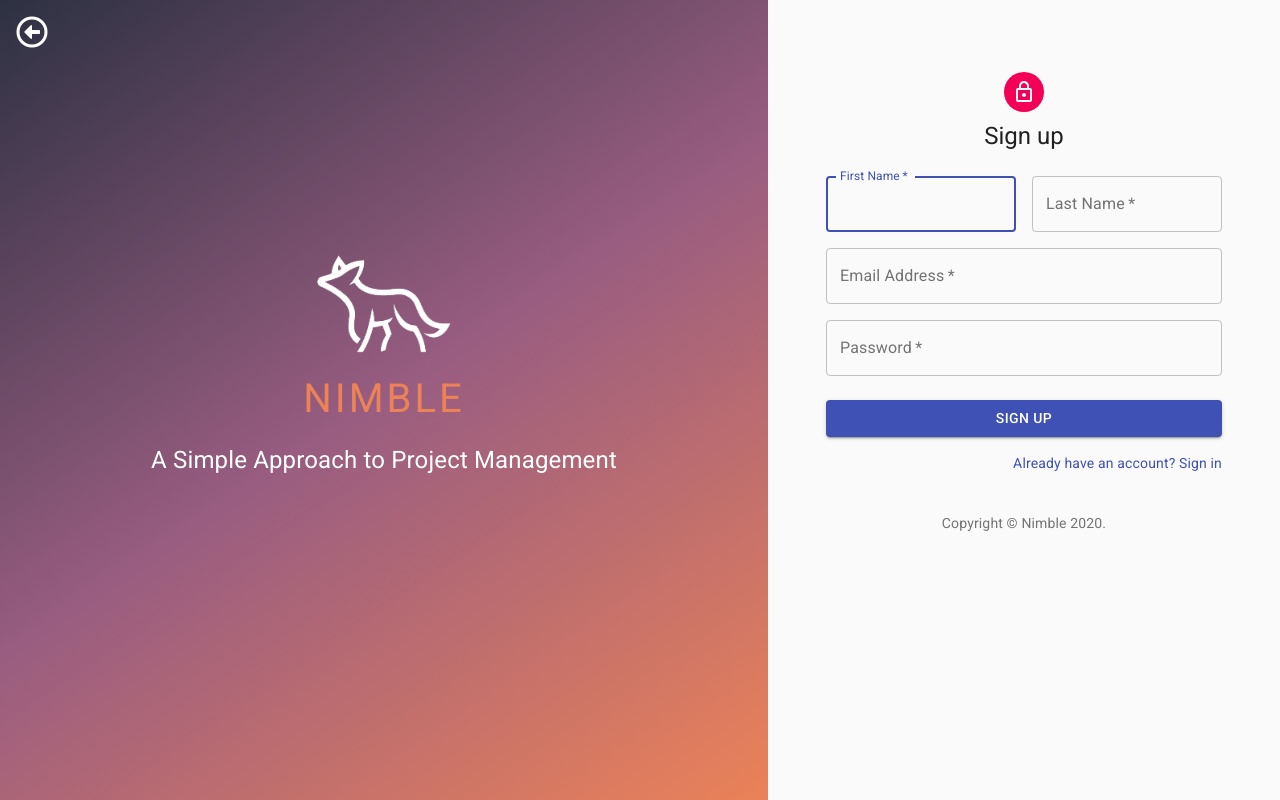
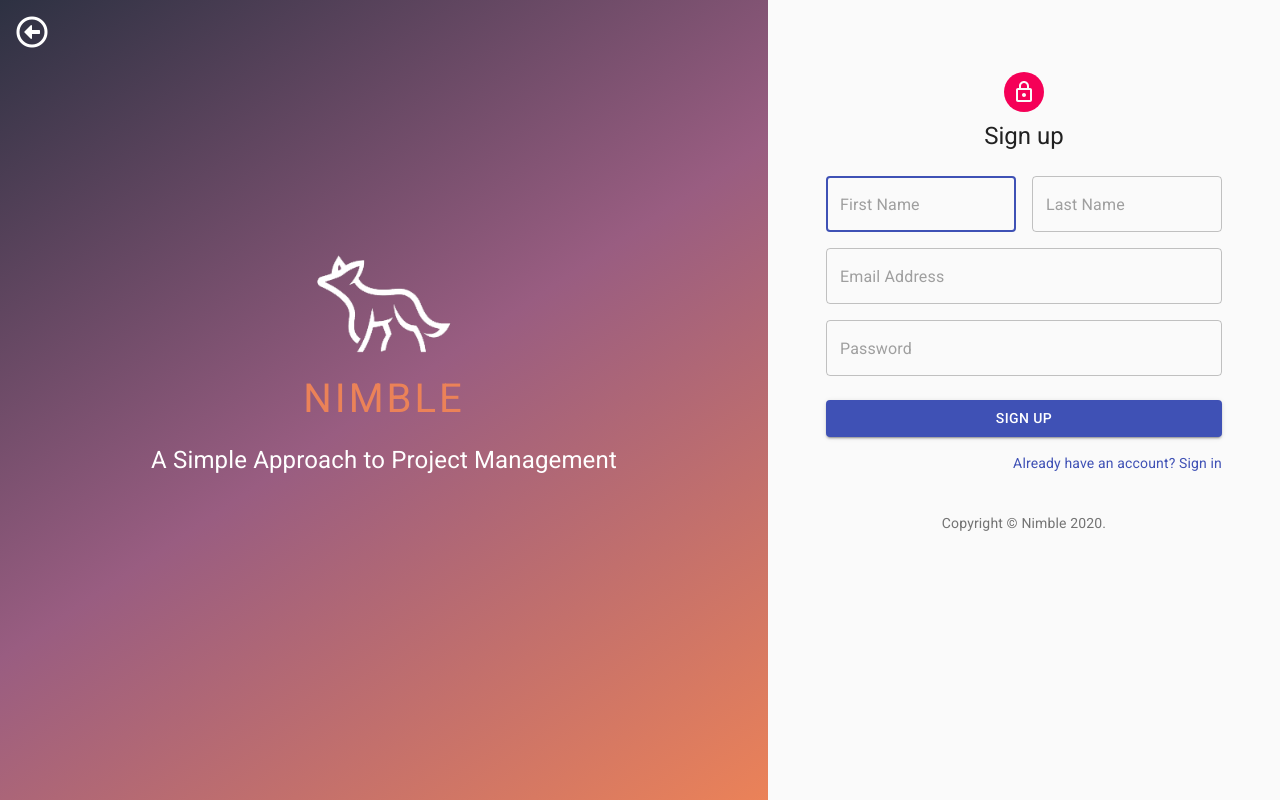
Before and after one commit to motogoozy/nimble, a React (Create React App) app: page /#/register in a window 1280 px wide. Built offline with nearby package versions, Linux system fonts and the light colour scheme.

Commit message:
fixed label layout issue on inputs

```diff
--- a/src/views/LoginPage/LoginPage.jsx
+++ b/src/views/LoginPage/LoginPage.jsx
@@ -139,7 +139,7 @@ export default function LoginPage(props) {
                      required
                      fullWidth
                      id="email"
-                     label="Email Address"
+                     placeholder="Email Address"
                      name="email"
                      autoComplete="email"
                      autoFocus
@@ -153,7 +153,7 @@ export default function LoginPage(props) {
                      required
                      fullWidth
                      name="password"
-                     label="Password"
+                     placeholder="Password"
                      type="password"
                      id="password"
                      autoComplete="current-password"
--- a/src/views/RegisterPage/RegisterPage.jsx
+++ b/src/views/RegisterPage/RegisterPage.jsx
@@ -133,7 +133,7 @@ export default function RegisterPage(props) {
                               required
                               fullWidth
                               id="firstName"
-                              label="First Name"
+                              placeholder="First Name"
                               autoFocus
                               onChange={event => setFirstName(event.target.value)}
                            />
@@ -144,7 +144,7 @@ export default function RegisterPage(props) {
                               required
                               fullWidth
                               id="lastName"
-                              label="Last Name"
+                              placeholder="Last Name"
                               name="lastName"
                               autoComplete="lname"
                               onChange={event => setLastName(event.target.value)}
@@ -156,7 +156,7 @@ export default function RegisterPage(props) {
                               required
                               fullWidth
                               id="email"
-                              label="Email Address"
+                              placeholder="Email Address"
                               name="email"
                               autoComplete="email"
                               onChange={event => setEmail(event.target.value)}
@@ -168,7 +168,7 @@ export default function RegisterPage(props) {
                               required
                               fullWidth
                               name="password"
-                              label="Password"
+                              placeholder="Password"
                               type="password"
                               id="password"
                               autoComplete="current-password"
```
